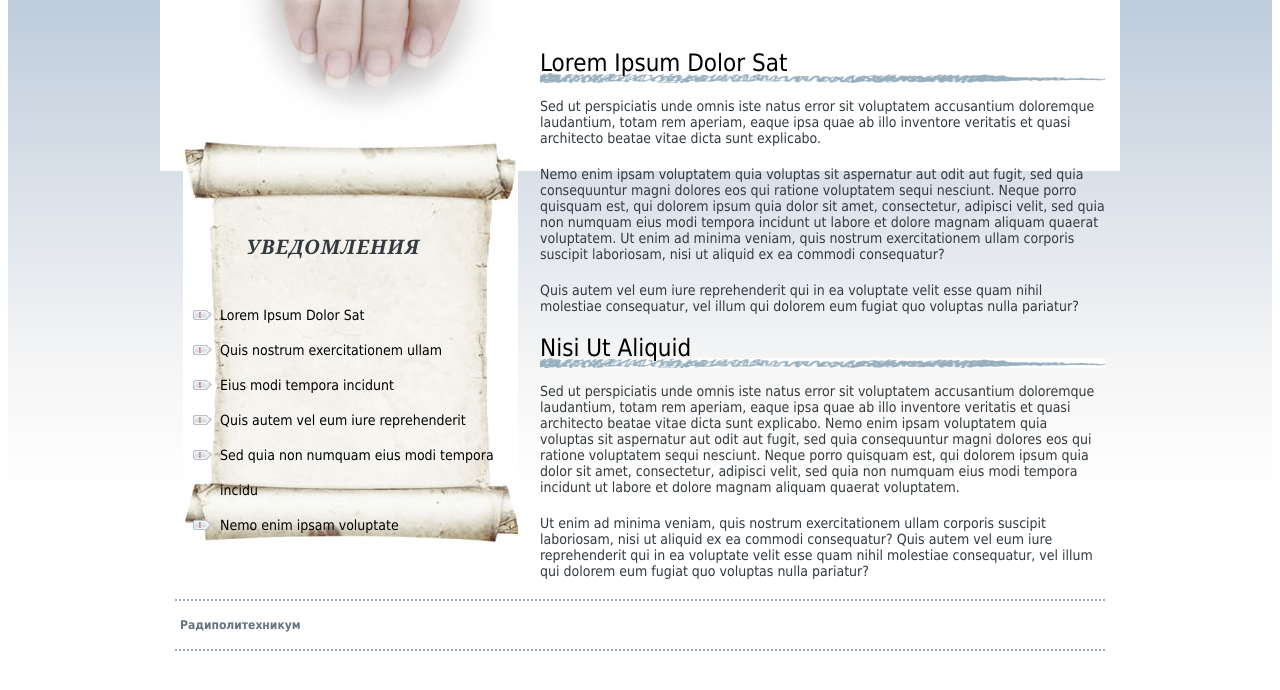
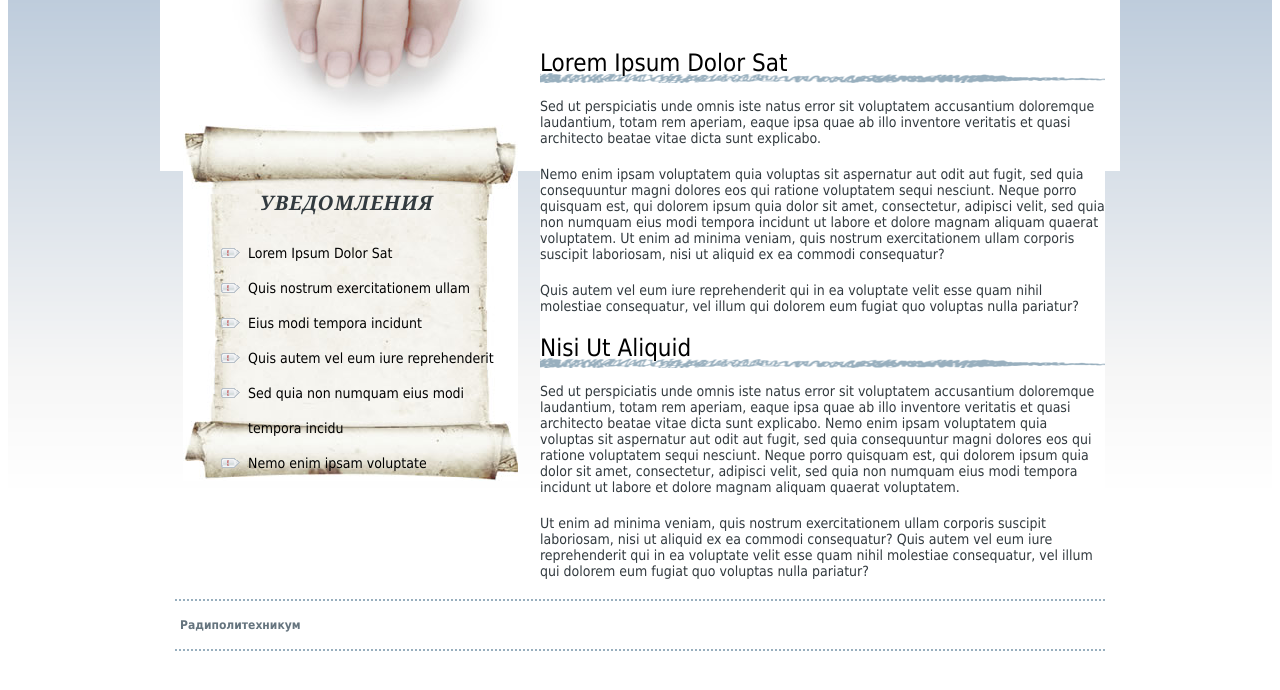
Before and after one commit to OldinPadavan/MDK_04.02, a plain HTML site: page Лабораторная работа №8/1 задание/bg_images.html in a window 1280 px wide. Shown: the part 108-798 px from the top of the page. Drawn offline with Linux system fonts and the light colour scheme.

Commit message:
add some changes in annoucement class in css file

```diff
--- a/Лабораторная работа №8/1 задание/styles.css
+++ b/Лабораторная работа №8/1 задание/styles.css
@@ -51,6 +51,7 @@ table {
 	float: right;
 	width: 565px;
 	margin-right: 15px;
+	background-color: white;
 
 }
 
@@ -95,6 +96,7 @@ table {
 	font: 14px Tahoma, Geneva, sans-serif;
 	color: #323A3F;
 	margin-bottom: 20px;
+	padding:
 	font-family: Tahoma, Geneva, sans-serif;
 }
 
@@ -105,15 +107,19 @@ table {
 	color: #323A3F;
 	text-transform: uppercase;
 	letter-spacing: 1px;
-	margin-bottom: 18px;
-	padding-right: 10%;
-	padding-top: 60%;
+	margin-bottom: 15px;
+	padding-right: 2%;
+	padding-top: 160px;
 }
 .announcement ul {
 	font: 14px Tahoma, Geneva, sans-serif;
-	padding-top: 20px;
+	padding-top: 5px;
 	line-height: 2.5;
 	list-style: url("images/bullet.png")outside;
+	padding-left: 20%;
+
+
+
 }
 
 /* пользовательские стили  */
```
